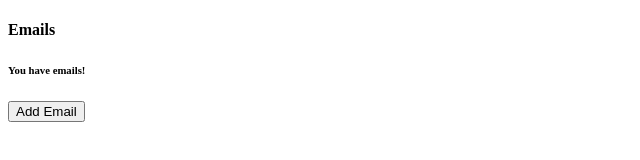
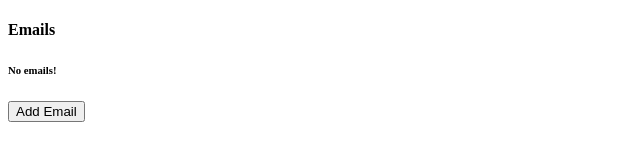
Before and after one commit to learn-co-students/angular-use-expressions-lab-immersive-alum, a plain HTML site: page index.html in a window 1280 px wide. Shown: the full height of the page, 0-640 px from the left. Drawn offline with Linux system fonts and the light colour scheme.

Commit message:
add ians' solution

```diff
--- a/index.html
+++ b/index.html
@@ -14,7 +14,7 @@
     <div ng-app="app">
         <div ng-controller="EmailController as ctrl">
             <h4>Emails</h4>
-            <h6>You have emails!</h6>
+            <h6>{{ ctrl.emails.length == 0 && 'No emails!' || 'Lots of emails' }}</h6>
 
             <ul>
                 <li ng-repeat="email in ctrl.emails">
```
